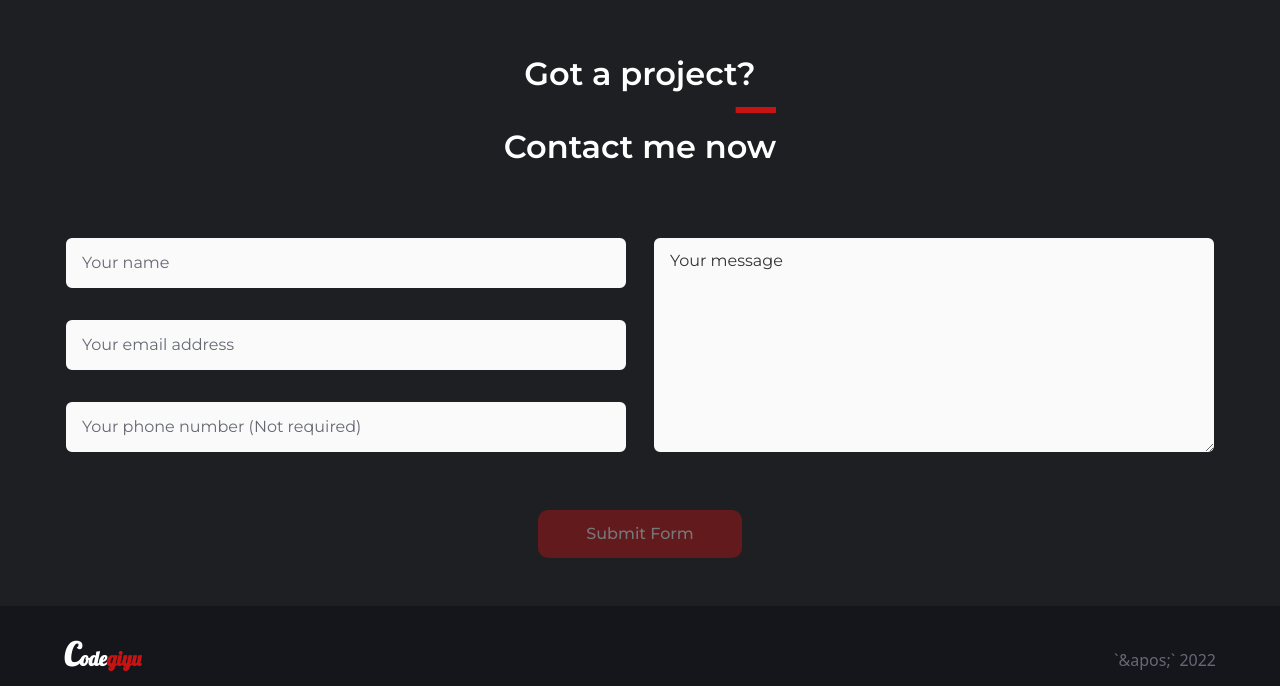
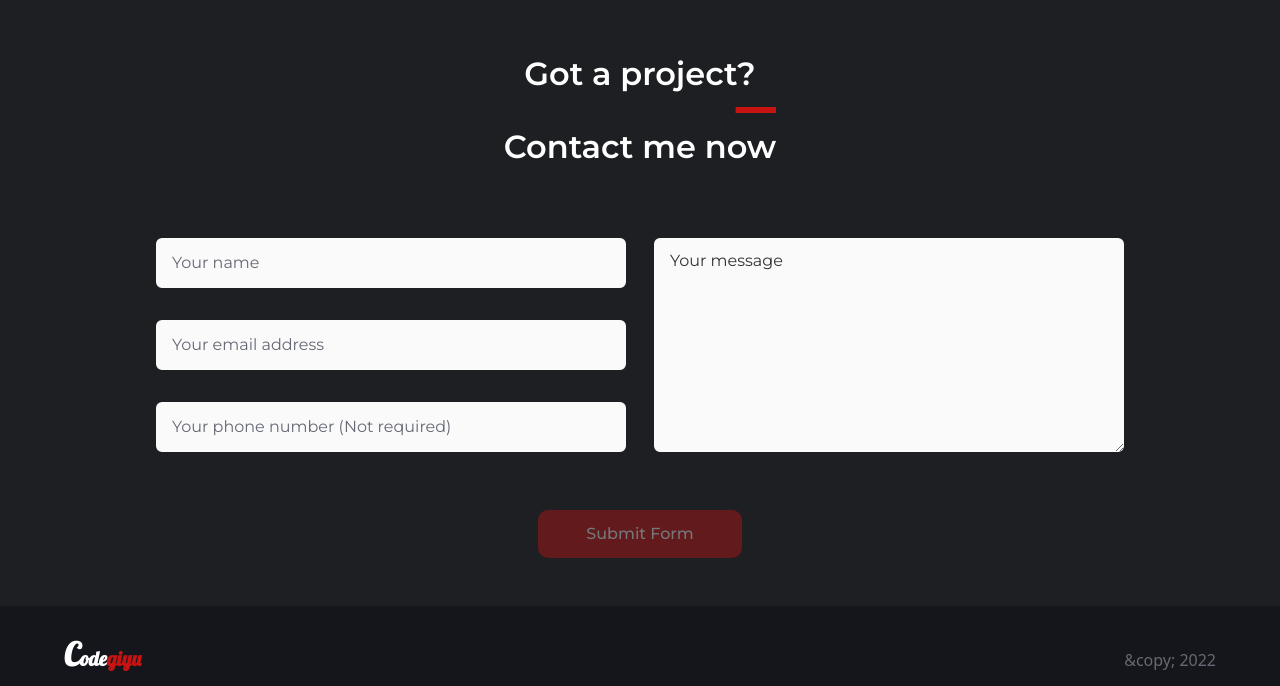
Before and after one commit to codegiyu/portfolio-stanley, a Next.js app: page / in a window 1280 px wide. Shown: the part 2557-3243 px from the top of the page. Built offline with nearby package versions, Linux system fonts and the light colour scheme.

Commit message:
error fixes for build process

```diff
--- a/components/Footer.jsx
+++ b/components/Footer.jsx
@@ -9,7 +9,7 @@ const Footer = () => {
                 </p>
             </div>
             <div className="">
-                <p className="text-ash">{"`&apos;` 2022"}</p>
+                <p className="text-ash">{"&copy; 2022"}</p>
             </div>
         </div>
     )
--- a/pages/index.js
+++ b/pages/index.js
@@ -157,7 +157,7 @@ export default function Home() {
               <ContactHeader />
             </ErrorBoundary>
           </div>
-          <div className="px-4 sm:px-8 lg:px-[2.5rem] xl:px-16">
+          <div className="px-4 sm:px-8 lg:px-[2.5rem] xl:px-16 xl:w-[1100px] xl:mx-auto">
             <ErrorBoundary>
               <ContactForm />
             </ErrorBoundary>
--- a/styles/styles.css
+++ b/styles/styles.css
@@ -1647,8 +1647,17 @@ video {
     left: 4rem;
   }
 
+  .xl\:mx-auto{
+    margin-left: auto;
+    margin-right: auto;
+  }
+
   .xl\:w-\[450px\]{
     width: 450px;
+  }
+
+  .xl\:w-\[1100px\]{
+    width: 1100px;
   }
 
   .xl\:px-16{
```
